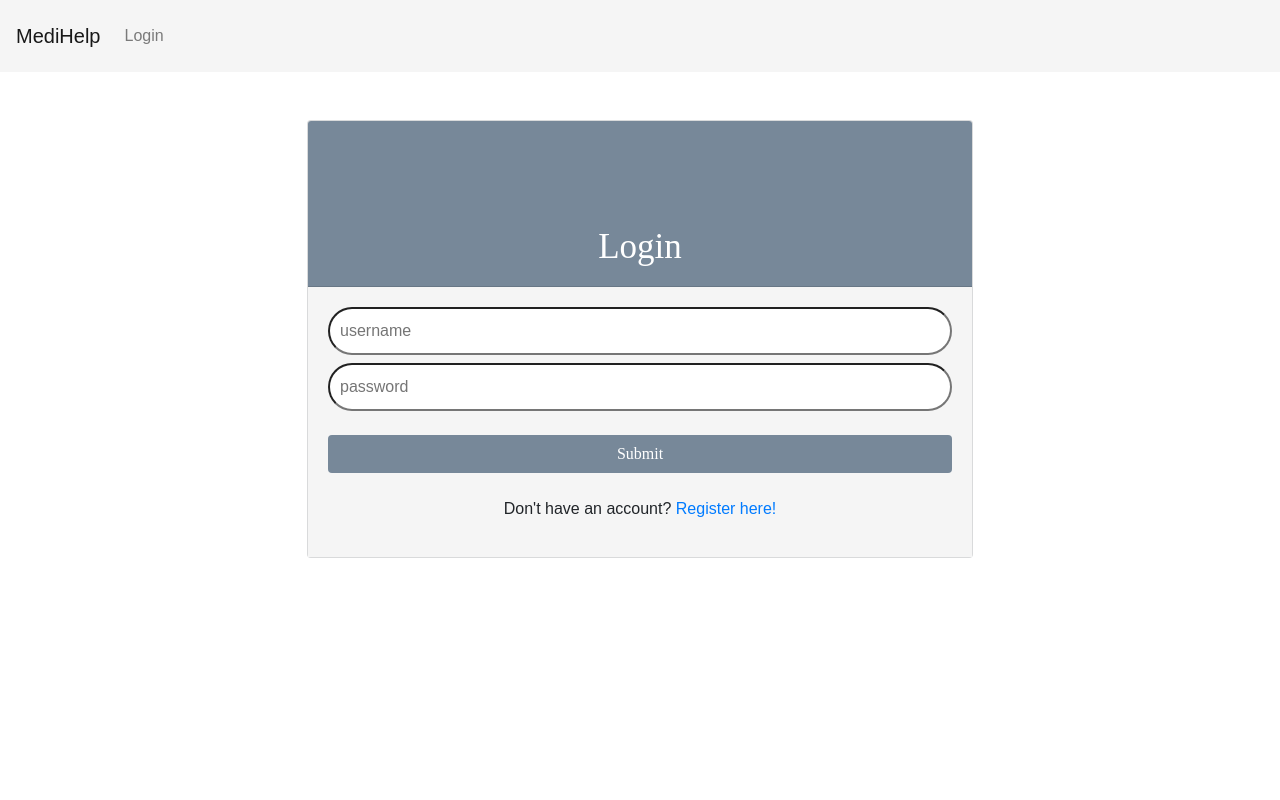
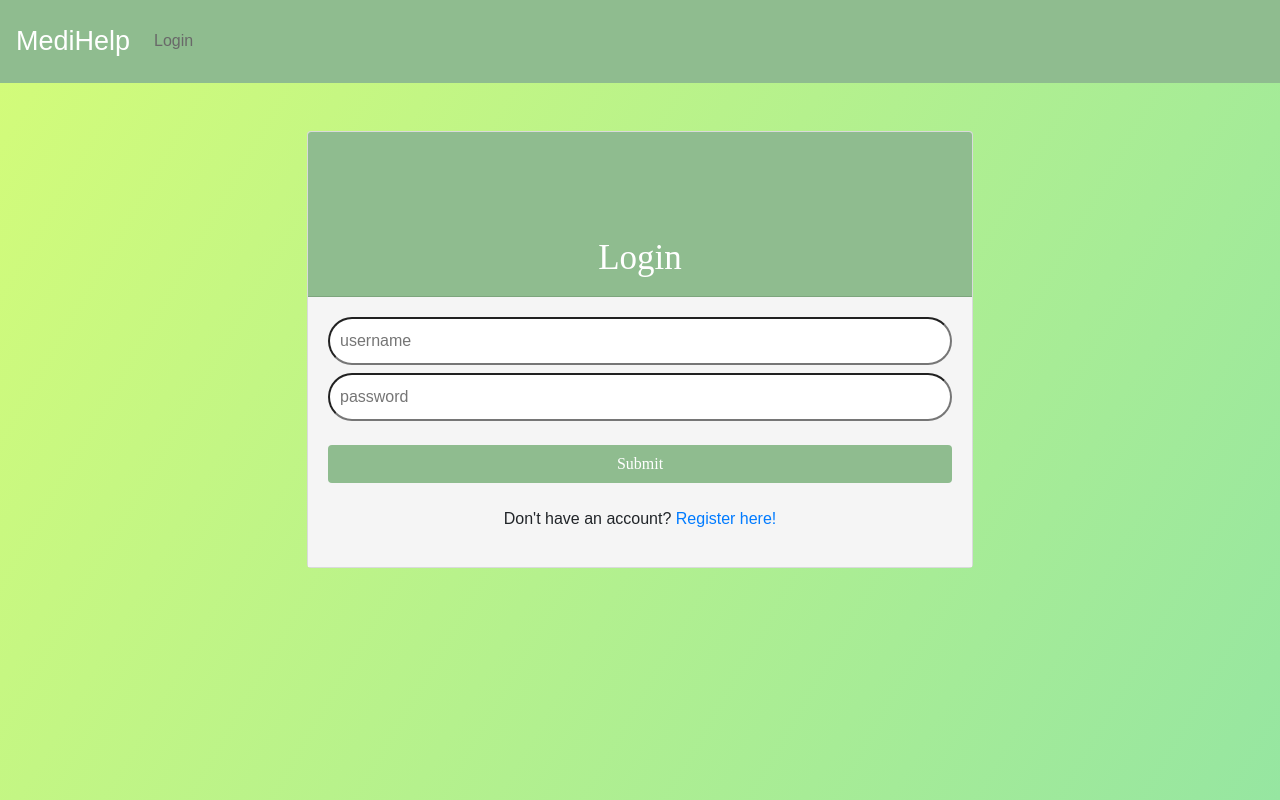
Before and after one commit to Trantastic/MediHelper, a React (Create React App) app in the folder client/: page / in a window 1280 px wide. Built offline with nearby package versions, Linux system fonts and the light colour scheme; no server answers; a web font is replaced by a local one.

Commit message:
add css style

```diff
--- a/client/src/App.css
+++ b/client/src/App.css
@@ -1,3 +1,7 @@
+body {
+  background-image: linear-gradient(120deg, #d4fc79 0%, #96e6a1 100%);
+  height: 800px;
+}
 /*.App {
   text-align: center;
 }
--- a/client/src/components/Login/Login.css
+++ b/client/src/components/Login/Login.css
@@ -10,7 +10,7 @@
 }
 
 .loginHeader, .loginBtn {
-	background-color: #778899;
+	background-color: #8FBC8F;
 	font-family: 'Asar', serif;
 }
 
--- a/client/src/components/Login/Login.js
+++ b/client/src/components/Login/Login.js
@@ -41,7 +41,7 @@ class Login extends Component {
 		  			<div className="card-header loginHeader text-white text-center">Login</div>
 		  				<div className="card-body loginBody">
 								<form className="LoginForm">
-									<input className="mb-2 loginInput" type="text" name="username" value={this.state.username} onChange={this.handleChange} placeholder="username"/><br />
+									<input className="mb-2 loginInput" type="text" name="username" value={this.state.username} onChange={this.handleChange} placeholder="username" /><br />
 									<input className="loginInput" type="password" name="password" value={this.state.password} onChange={this.handleChange} placeholder="password" /><br /><br />
 									<button type="submit" onClick={this.handleSubmit} className="btn text-white loginBtn">Submit</button>
 									<p className="text-center mt-4">Don't have an account? <a href="/signup">Register here!</a> </p>
--- a/client/src/components/Navbar/Navbar.css
+++ b/client/src/components/Navbar/Navbar.css
@@ -1,3 +1,20 @@
 .loggedOutNav, .loginNav {
-	background-color: #F5F5F5;
+	background-color: #8FBC8F;
 }
+
+.navbar-brand {
+	color: white;
+	font-size: 27px;
+}
+
+.navbar-brand:hover {
+	color: white;
+}
+
+.nav-link {
+	color: #696969;
+}
+
+.nav-link:hover {
+	color: #696969;
+}
--- a/client/src/components/Navbar/Navbar.js
+++ b/client/src/components/Navbar/Navbar.js
@@ -7,7 +7,7 @@ const Navbar = props => {
   if (props.loggedIn) {
     return (
     <div>
-      <nav className="navbar navbar-expand-sm navbar-light loginNav p-3">
+      <nav className="navbar navbar-expand-sm loginNav p-3">
         <a className="navbar-brand" href="/dashboard">MediHelp</a>
         <button className="navbar-toggler" type="button" data-toggle="collapse" data-target="#navbarNavAltMarkup" aria-controls="navbarNavAltMarkup" aria-expanded="false" aria-label="Toggle navigation">
           <span className="navbar-toggler-icon"></span>
@@ -38,15 +38,15 @@ const Navbar = props => {
   } else {
     return (
      <div>
-      <nav className="navbar navbar-expand-sm navbar-light loggedOutNav p-3">
-        <a className="navbar-brand" href="#">MediHelp</a>
+      <nav className="navbar navbar-expand-sm loggedOutNav p-3">
+        <a className="navbar-brand" href="/dashboard">MediHelp</a>
         <button className="navbar-toggler" type="button" data-toggle="collapse" data-target="#navbarNavAltMarkup" aria-controls="navbarNavAltMarkup" aria-expanded="false" aria-label="Toggle navigation">
           <span className="navbar-toggler-icon"></span>
         </button>
         <div className="collapse navbar-collapse" id="navbarNavAltMarkup">
           <div className="navbar-nav loginLink">
             <li className="nav-item mr-auto">
-              <Link className="nav-link" to="/">Login</Link>
+              <Link className="nav-link ml-auto" to="/">Login</Link>
             </li>
           </div>
         </div>
--- a/client/src/components/SignUp/SignUp.css
+++ b/client/src/components/SignUp/SignUp.css
@@ -10,7 +10,7 @@
 }
 
 .signupHeader, .signupBtn {
-	background-color: #778899;
+	background-color: #8FBC8F;
 	font-family: 'Asar', serif;
 }
 
```
